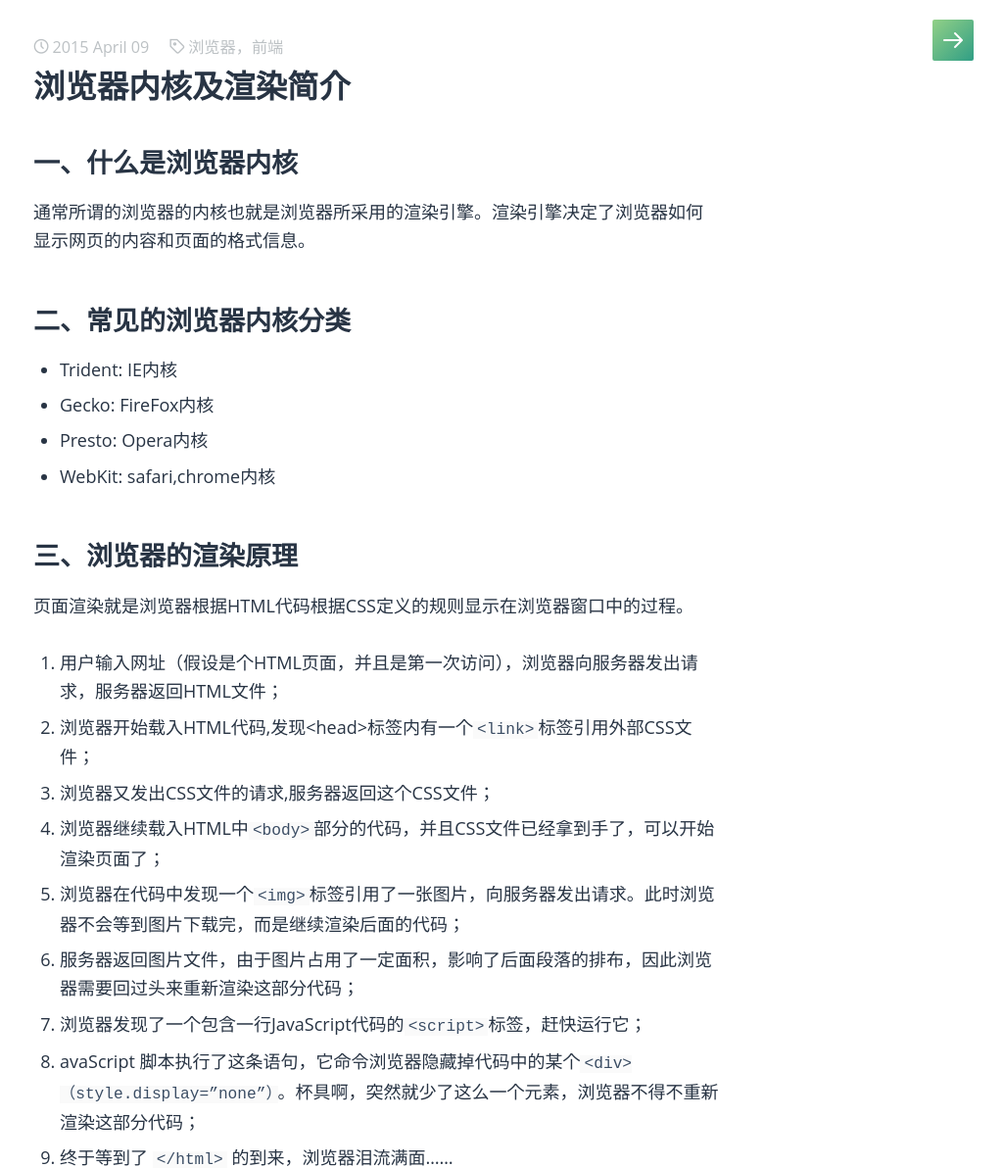
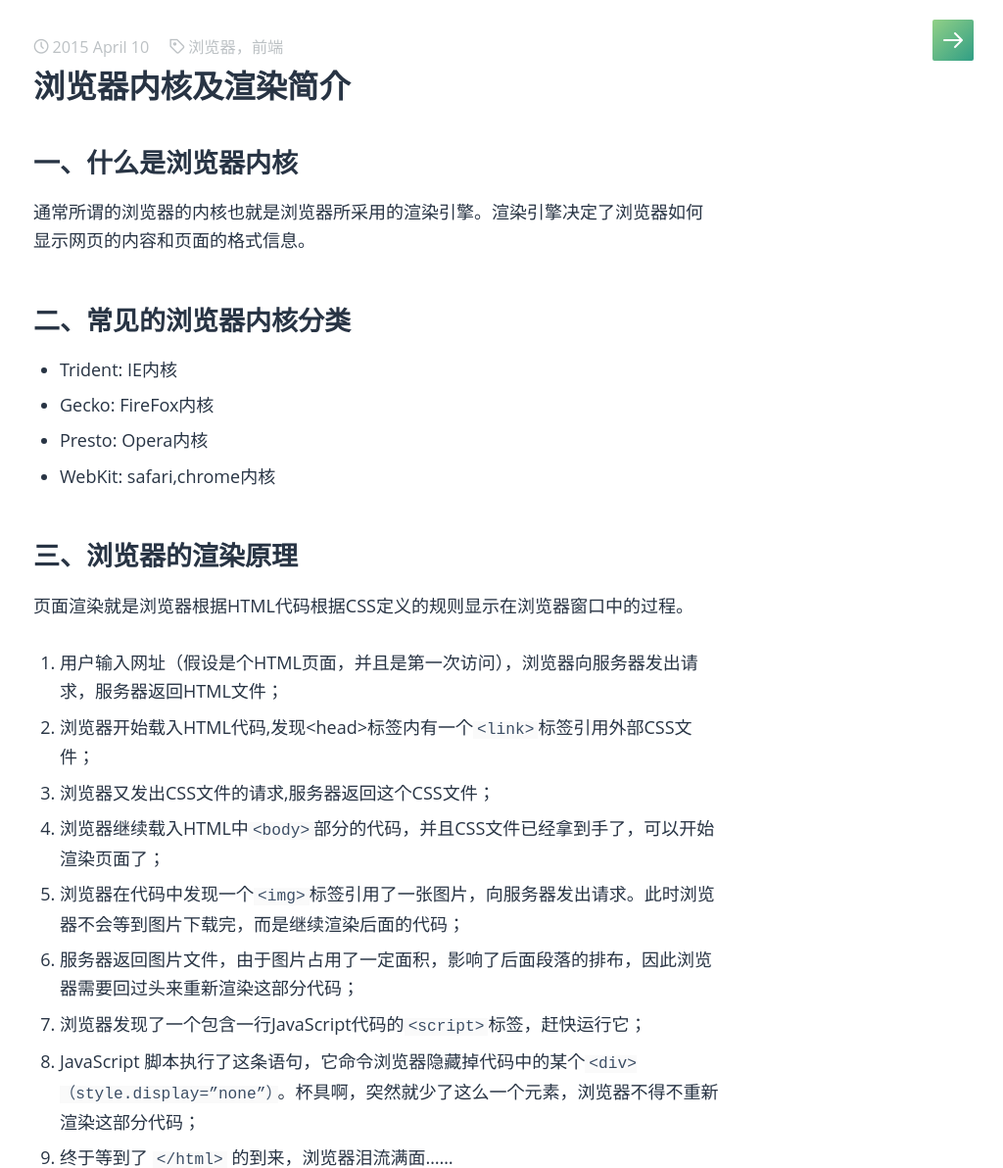
Before and after one commit to P233/3-Jekyll, a Jekyll site: the page built from _posts/2016-04-10-browser-kernel.md, in a window 1280 px wide. Shown: the top 1192 px of the page at 98% size, without its empty margins (256-1280 px from the left). Built offline with Jekyll 4.4.1, drawn with Linux system fonts in a browser that asks for light colours.

Commit message:
Update and rename 2016-04-09-welcome-to-blog.md to 2016-04-10-browser-kernel.md

```diff
--- a/_posts/2016-04-09-welcome-to-blog.md
+++ b/_posts/2016-04-10-browser-kernel.md
@@ -1,7 +1,7 @@
 ---
 layout: post
 title:  "浏览器内核及渲染简介"
-date:   2015-04-09 22:21:49
+date:   2015-04-10 22:21:49
 categories: 前端
 tags: 浏览器，前端
 ---
@@ -26,7 +26,7 @@ tags: 浏览器，前端
 5. 浏览器在代码中发现一个`<img>`标签引用了一张图片，向服务器发出请求。此时浏览器不会等到图片下载完，而是继续渲染后面的代码；
 6. 服务器返回图片文件，由于图片占用了一定面积，影响了后面段落的排布，因此浏览器需要回过头来重新渲染这部分代码；
 7. 浏览器发现了一个包含一行JavaScript代码的`<script>`标签，赶快运行它；
-8. avaScript 脚本执行了这条语句，它命令浏览器隐藏掉代码中的某个`<div>（style.display=”none”）`。杯具啊，突然就少了这么一个元素，浏览器不得不重新渲染这部分代码；
+8. JavaScript 脚本执行了这条语句，它命令浏览器隐藏掉代码中的某个`<div>（style.display=”none”）`。杯具啊，突然就少了这么一个元素，浏览器不得不重新渲染这部分代码；
 9. 终于等到了 `</html>` 的到来，浏览器泪流满面……
 10. 等等，还没完，用户点了一下界面中的“换肤”按钮，JavaScript 让浏览器换了一下 `<link>` 标签的 CSS 路径；
 11. 浏览器召集了在座的各位 `<div><span><ul><li>` 们，“大伙儿收拾收拾行李，咱得重新来过……”，浏览器向服务器请求了新的CSS文件，重新渲染页面。
```
